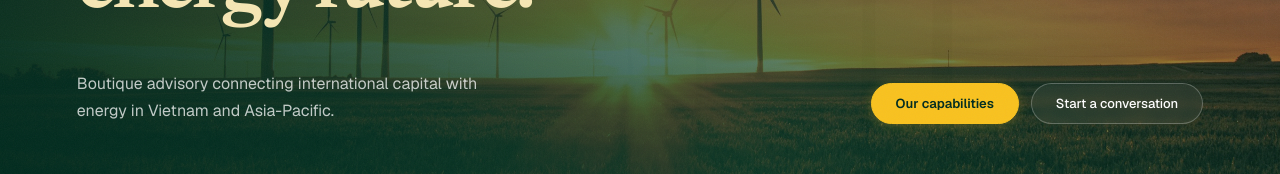
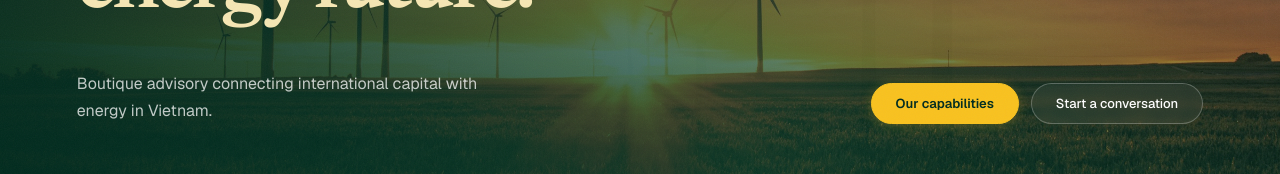
Before and after one commit to PhuThanhz/leargas-energy-partners, a Next.js app: page / in a window 1280 px wide. Shown: the part 478-652 px from the top of the page. Built offline with nearby package versions, Linux system fonts and the light colour scheme; no server answers.

Commit message:
fix(copy): remove 'and Asia-Pacific' from hero and footer

```diff
--- a/src/components/layout/footer.tsx
+++ b/src/components/layout/footer.tsx
@@ -54,7 +54,7 @@ export function Footer() {
             </Link>
             <p className="mt-6 max-w-[340px] text-[14px] leading-[1.7] text-white/55">
               Boutique strategic and investment advisory, connecting international capital with
-              energy across Vietnam and Asia-Pacific.
+              energy across Vietnam.
             </p>
           </div>
 
--- a/src/components/sections/hero.tsx
+++ b/src/components/sections/hero.tsx
@@ -25,7 +25,7 @@ export function Hero() {
   return (
     <section
       aria-roledescription="carousel"
-      aria-label="Energy opportunities across Vietnam and Asia-Pacific"
+      aria-label="Energy opportunities across Vietnam"
       className="relative isolate -mt-[68px] flex min-h-[100dvh] flex-col overflow-hidden bg-green-deep text-white md:-mt-[76px]"
     >
       {/* Slides: cross-fade with a slow Ken Burns zoom */}
@@ -80,8 +80,7 @@ export function Hero() {
             className="mt-[clamp(24px,5vh,48px)] flex flex-col gap-6 md:flex-row md:items-end md:justify-between"
           >
             <p className="max-w-[440px] text-[16px] leading-[1.7] text-white/75">
-              Boutique advisory connecting international capital with energy in Vietnam and
-              Asia-Pacific.
+              Boutique advisory connecting international capital with energy in Vietnam.
             </p>
             <div className="flex flex-wrap items-center gap-3">
               <Link href="/#services" className={arrowButton({ variant: "gold", size: "md" })}>
--- a/src/config/site.ts
+++ b/src/config/site.ts
@@ -4,7 +4,7 @@ export const siteConfig = {
   name: "LÉARGAS Energy Partners",
   title: "LÉARGAS Energy Partners | Strategic & Investment Advisory · Vietnam & APAC",
   description:
-    "A boutique strategic and investment advisory firm connecting international capital with energy opportunities in Vietnam and Asia-Pacific – from market entry and M&A to project delivery.",
+    "A boutique strategic and investment advisory firm connecting international capital with energy opportunities in Vietnam – from market entry and M&A to project delivery.",
   url: env.NEXT_PUBLIC_SITE_URL,
   keywords: [
     "investment advisory Vietnam",
```
